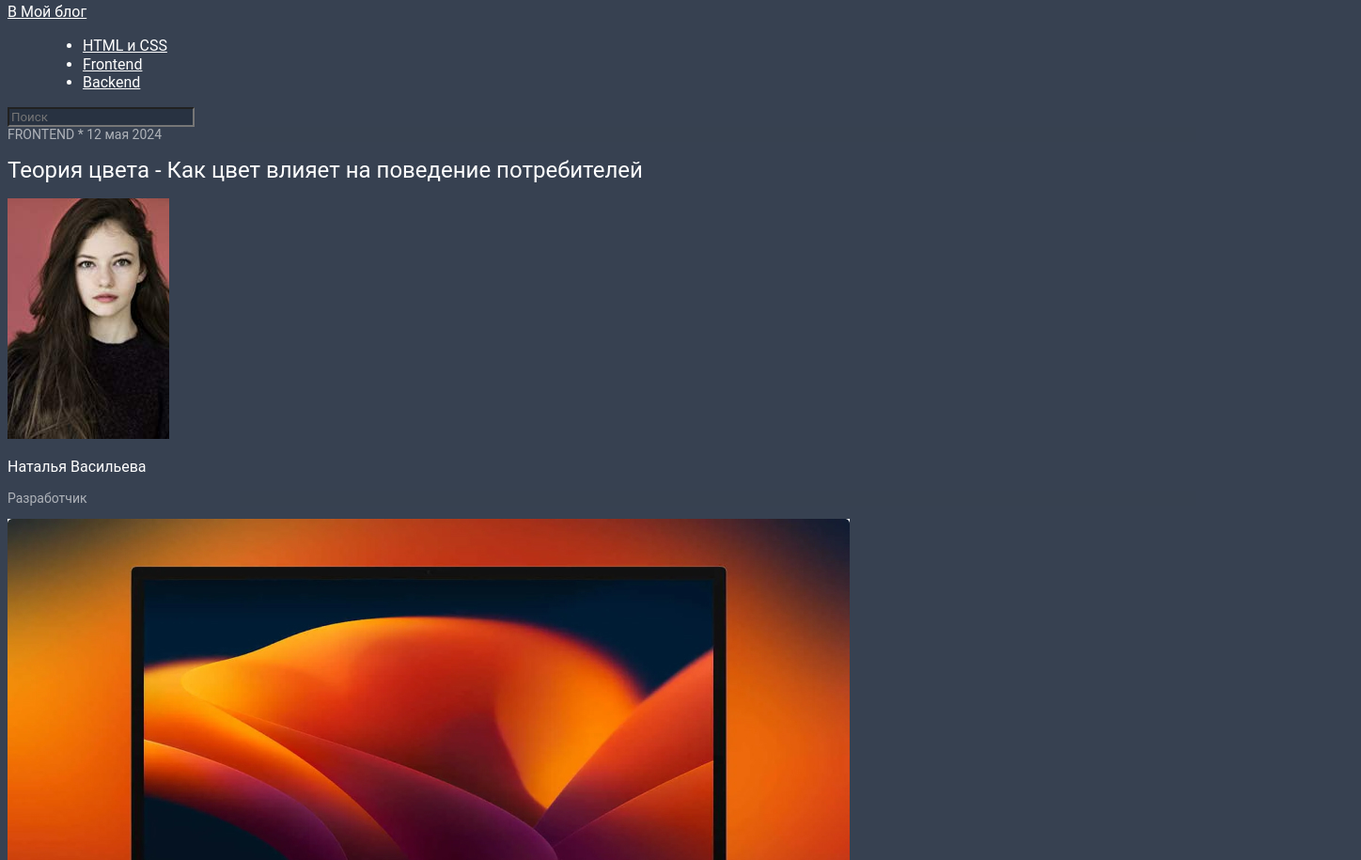
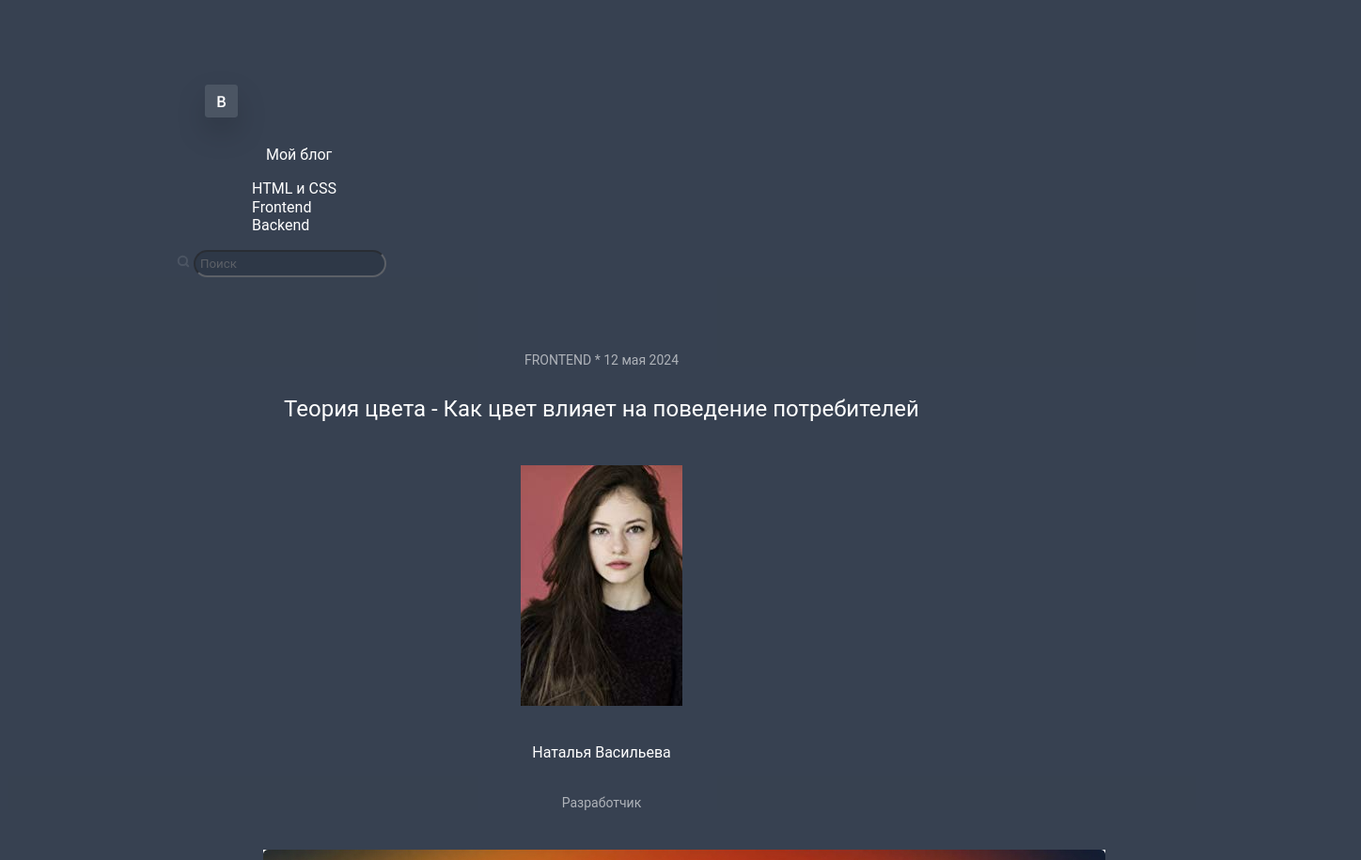
Before and after one commit to stayhighdany/dz-purple, a plain HTML site: page 1-blog/index.html in a window 1280 px wide. Shown: the part 5-920 px from the top of the page at 94% size, 1448 px wide, since content can reach past the window. Drawn offline with Linux system fonts and the light colour scheme.

Commit message:
Добавляем правильные отступы в макете блога

```diff
--- a/1-blog/index.html
+++ b/1-blog/index.html
@@ -8,8 +8,10 @@
 </head>
 <body>
     <header>
+        <div>
             <nav>
-         <a href="#">В Мой блог</a>
+            <a href="#"><img src="images/Frame 1.svg" alt="">Мой блог
+            </a>
                 <menu class="menuLink">
                     <ul>
                         <li><a href="#">HTML и CSS</a></li>
@@ -17,20 +19,24 @@
                         <li><a href="#">Backend</a></li>
                     </ul>
                 </menu>
-            <input type="text" placeholder="Поиск" class="findAll">
+                <div class="searchOn">
+                    <img src="images/search.svg" alt="">
+                    <input type="text" placeholder="Поиск" id="findAll">
+                </div>
             </nav>
+        </div>
     </header>
     <main>
         <div class="allDescription">FRONTEND * 12 мая 2024</div>
         <h1 id="theme">Теория цвета - Как цвет влияет на поведение потребителей</h1>
         <div class="teachDescription">
-            <img src="images/debdc3f275a19554e34f56b7ae22bd8b.png" alt="">
+            <img src="images/debdc3f275a19554e34f56b7ae22bd8b.png" alt="" id="teachPhoto">
             <p id="nameTeach">Наталья Васильева</p>
-            <p id="twiceInformteach">Разработчик</p>
+            <p id="twiceInformTeach">Разработчик</p>
         </div>
-        <img src="images/Rectangle 181.jpg" alt="">
+        <img src="images/Rectangle 181.jpg" alt="" id="pcPhoto">
         <div class="mainInform">
-            <p>Теория цвета — это особенности эмоционального восприятия человеком тех или иных цветовых решений. Цвета и различные их комбинации влияют на психику человека, а значит, во многом определяют его поведение. Маркетологи и веб-дизайнеры хорошо знают, что правильно подобранная цветовая гамма сайта помогает привлечь и удержать внимание пользователей, сформировать положительное отношение к продукту, подтолкнуть посетителей к совершению целевых действий, повысить конверсию.</p>
+            <p id="iskluchenie">Теория цвета — это особенности эмоционального восприятия человеком тех или иных цветовых решений. Цвета и различные их комбинации влияют на психику человека, а значит, во многом определяют его поведение. Маркетологи и веб-дизайнеры хорошо знают, что правильно подобранная цветовая гамма сайта помогает привлечь и удержать внимание пользователей, сформировать положительное отношение к продукту, подтолкнуть посетителей к совершению целевых действий, повысить конверсию.</p>
             <p>Универсального ответа на вопрос, как тот или иной цвет влияет на разных людей, нет. Эмоциональная и поведенческая реакция каждого человека зависит от личного опыта. Вместе с тем можно выделить определенные закономерности влияния цветов на поведение пользователей.</p>
             <p>В исследовании «Влияние цвета на маркетинг» (Impact of color on marketing) говорится, что использование разных цветов может существенно влиять на настроение и поведение потребителей. Утверждается, что от 60 до 90% покупателей (в зависимости от категории продукта) дают положительную или отрицательную оценку товару, основываясь только на его цвете.</p>
         </div>
--- a/1-blog/style/style.css
+++ b/1-blog/style/style.css
@@ -3,17 +3,52 @@
     font-family: 'Roboto';
     font-weight: 400;
     color: #FFFFFF;
+    list-style: none;
+    text-decoration: none;
 }
+
+/*
+                    На макете некорректно отображенны блоки параграфов, поэтому с
+                        ними возникли трудности, пытался сделать как на макете */
 a {
-    font-weight: 400;
     font-size: 16px;
     line-height: 18.75px;
 }
-.findAll {
-    background-color: rgba(31, 41, 55, 0.6);
+nav {
+    margin: 80px 180px 0 180px;
+}
+h1 {
+    padding-top: 14px;
+    text-align: center;
+}
+p:not(#iskluchenie) {
+    padding-top: 20px;
+}
+.teachDescription {
+    padding-top: 30px;
+    text-align: center;
 }
 .allDescription {
     font-size: 14px;
+    opacity: 60%;
+    padding: 80px 0 0 0;
+    text-align: center;
+}
+.mainInform {
+    font-size: 20px;
+    padding: 69px 366px 0px 366px;
+}
+.footWeb {
+    font-size: 16px;
+    opacity: 60%;
+    text-align: center;
+    padding-top: 103px;
+}
+#findAll {
+    background-color: rgba(31, 41, 55, 0.6);
+    border-radius: 25px;
+    padding: 5px;
+    color: #FFFFFF;
     opacity: 60%;
 }
 #theme {
@@ -22,14 +57,10 @@ a {
 #nameTeach  {
 font-size: 16px;
 }
-#twiceInformteach {
+#twiceInformTeach {
     font-size: 14px;
     opacity: 60%;
 }
-.mainInform {
-    font-size: 20px;
+#pcPhoto {
+    padding: 28px 272px 0 272px;
 }
-.footWeb {
-    font-size: 16px;
-    opacity: 60%    ;
-}
```
Also changed, not shown: 1-blog/images/Frame 1.svg (added), 1-blog/images/search.svg (added). Lines whose indentation alone changed are shown as unchanged.
